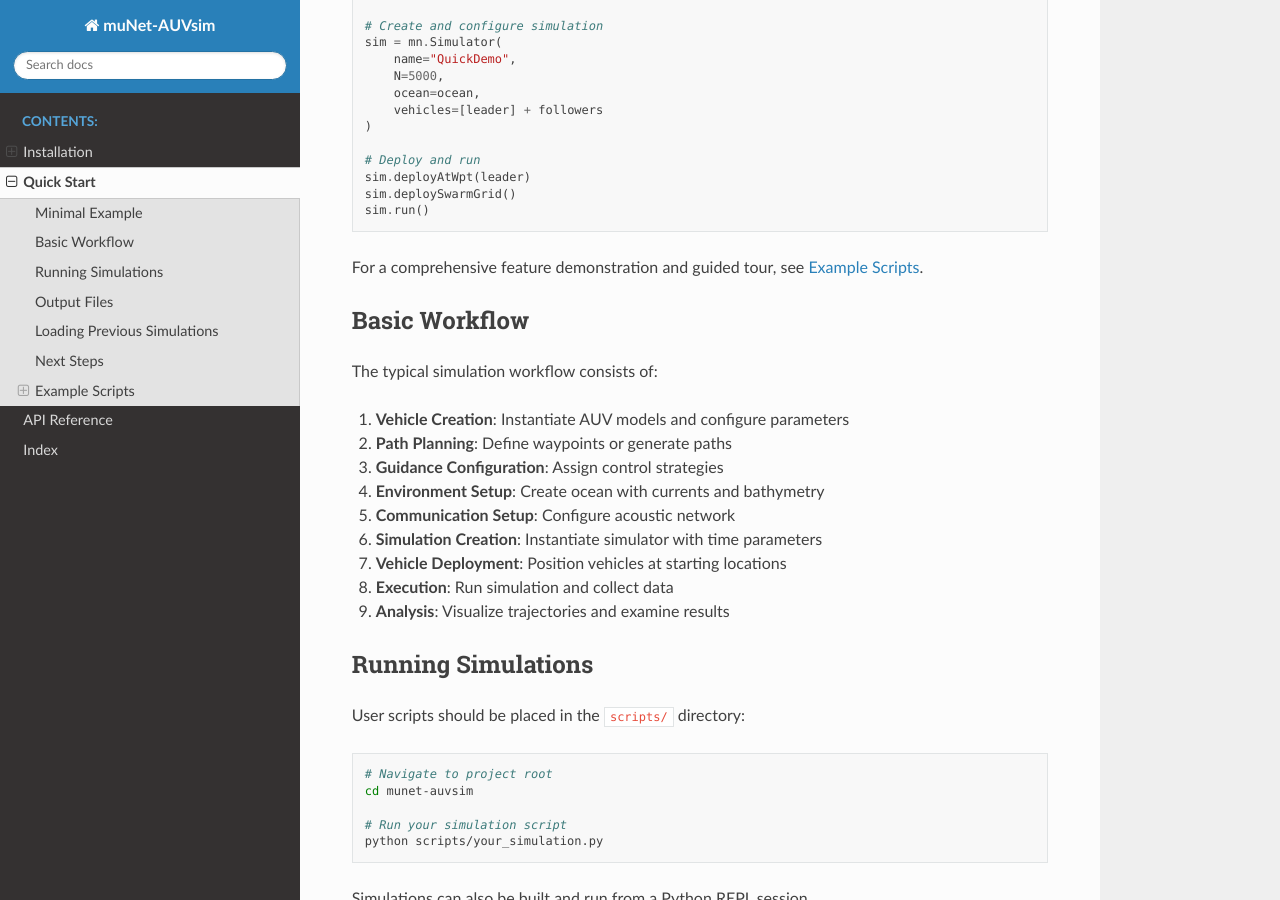
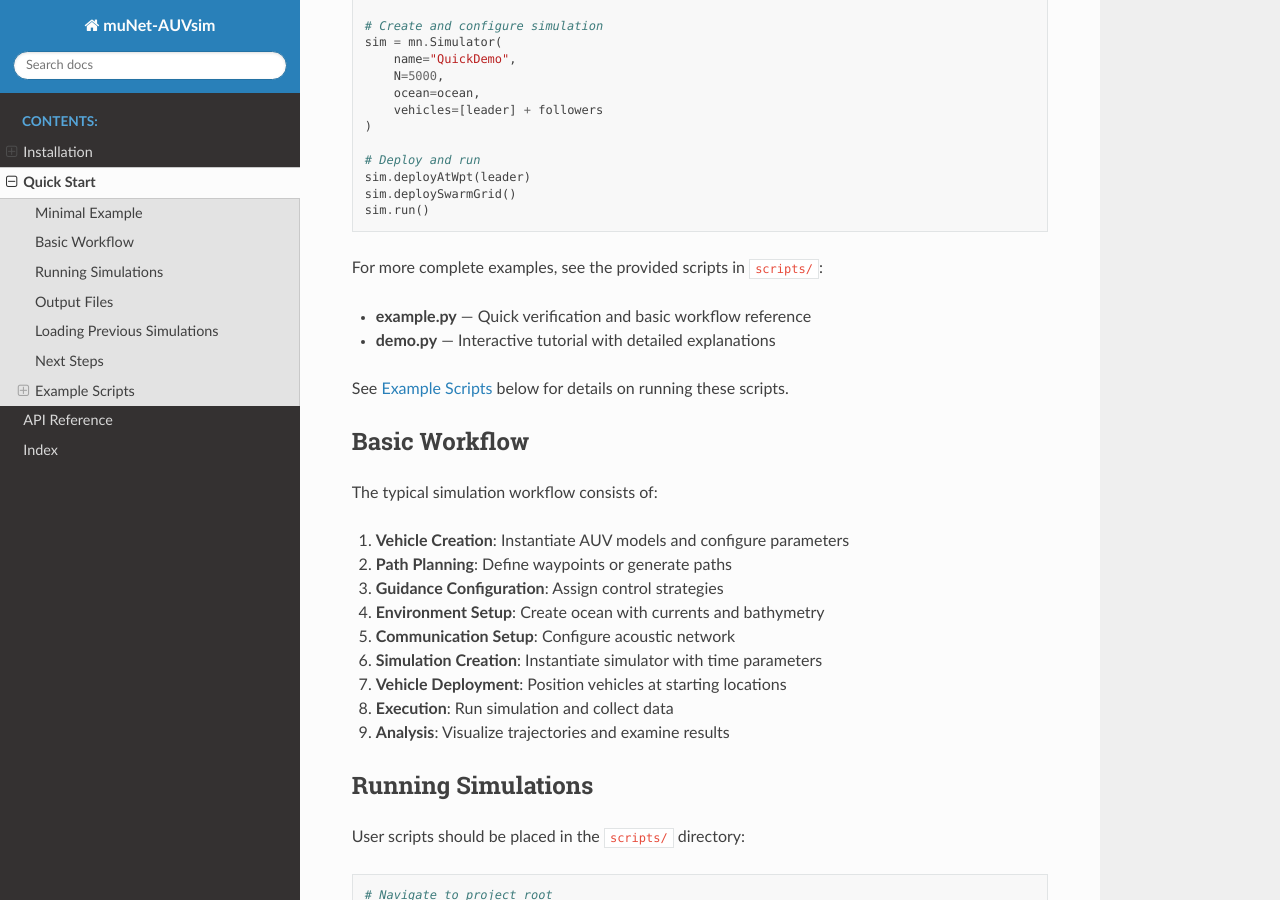
Before and after one commit to munet-ua/munet-auvsim, a Sphinx documentation site: the page built from docs/source/quickstart.rst, in a window 1280 px wide and 900 px high, scrolled down 528 px. Built offline with Sphinx 7.4.7 and the Read the Docs theme 3.1.0, drawn with Linux system fonts in a browser that asks for light colours.

Commit message:
docs: Update README and quickstart regarding example.py and demo.py scripts

```diff
--- a/docs/source/quickstart.rst
+++ b/docs/source/quickstart.rst
@@ -37,7 +37,12 @@ Here's a complete minimal simulation:
     sim.deploySwarmGrid()
     sim.run()
 
-For a comprehensive feature demonstration and guided tour, see :ref:`example-scripts`.
+For more complete examples, see the provided scripts in ``scripts/``:
+
+- **example.py** — Quick verification and basic workflow reference
+- **demo.py** — Interactive tutorial with detailed explanations
+
+See :ref:`example-scripts` below for details on running these scripts.
 
 Basic Workflow
 --------------
```
Also changed, not shown: README.md (+26 -1 lines).
